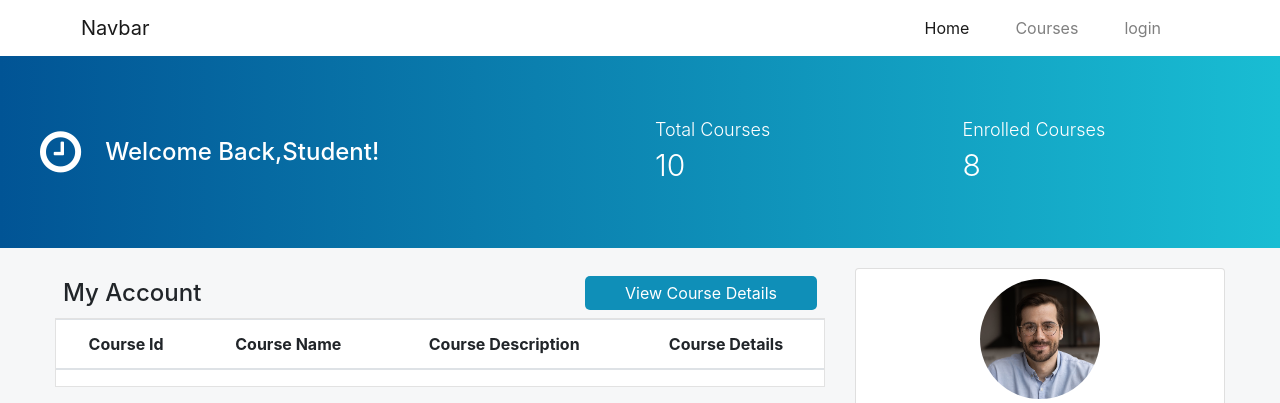
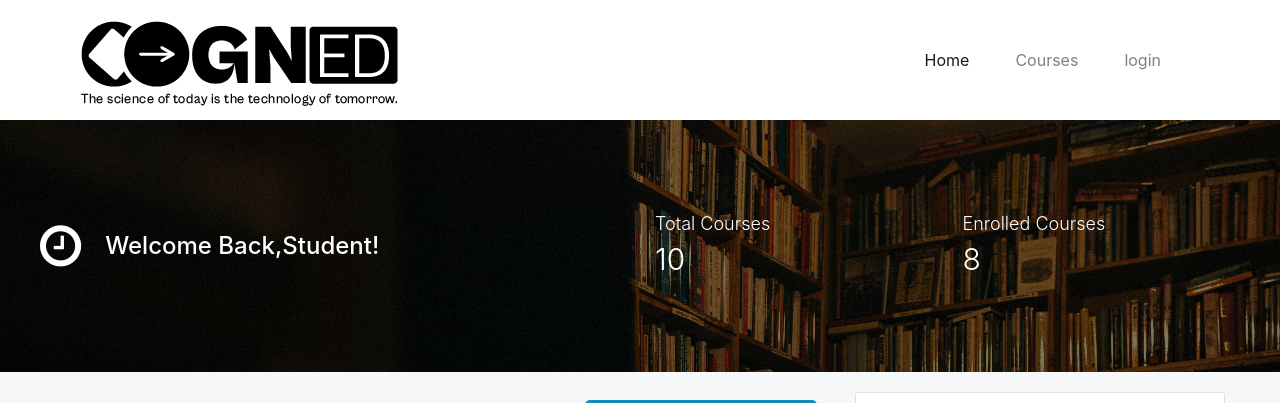
Before and after one commit to khizeratiq/FYP-LMS-and-FaceRecognition-based-ExamPortal-, a Flask app: page /student-dashboard in a window 1280 px wide. Shown: the top 403 px of the page. Run offline with Flask 2, Linux system fonts and the light colour scheme; lists and menus that the app fills with data are empty; some libraries are stand-ins or nearby versions.

Commit message:
Dashboard changes

```diff
--- a/Templates/student-dashboard.html
+++ b/Templates/student-dashboard.html
@@ -27,7 +27,9 @@
         <section class="my_navbar">
             <div class="container-fluid">
                 <nav class="navbar navbar-expand-lg navbar-light">
-                    <a class="navbar-brand" href="#">Navbar</a>
+                    <a class="navbar-brand" href="#">
+                        <img src="../static/assets/imgs/logo-black.png" alt="">
+                    </a>
                     <button class="navbar-toggler" type="button" data-toggle="collapse" data-target="#navbarNav"
                         aria-controls="navbarNav" aria-expanded="false" aria-label="Toggle navigation">
                         <span class="navbar-toggler-icon"></span>
--- a/static/css/dashboard.css
+++ b/static/css/dashboard.css
@@ -10,8 +10,9 @@
     padding-right: 30px;
 }
 .inner_section1st-row{
-    background-image: linear-gradient(to right,#015495,#19BDD3);
-    padding: 60px 40px;
+    /* background-image: linear-gradient(to right,#015495,#19BDD3); */
+    background: linear-gradient(rgba(0,0,0,0.5),rgba(0,0,0,0.5)), url("../assets/imgs/banner2.jpg"), no-repeat;
+    padding: 90px 40px;
     color: white;
     font-weight: 300;
 }
```
